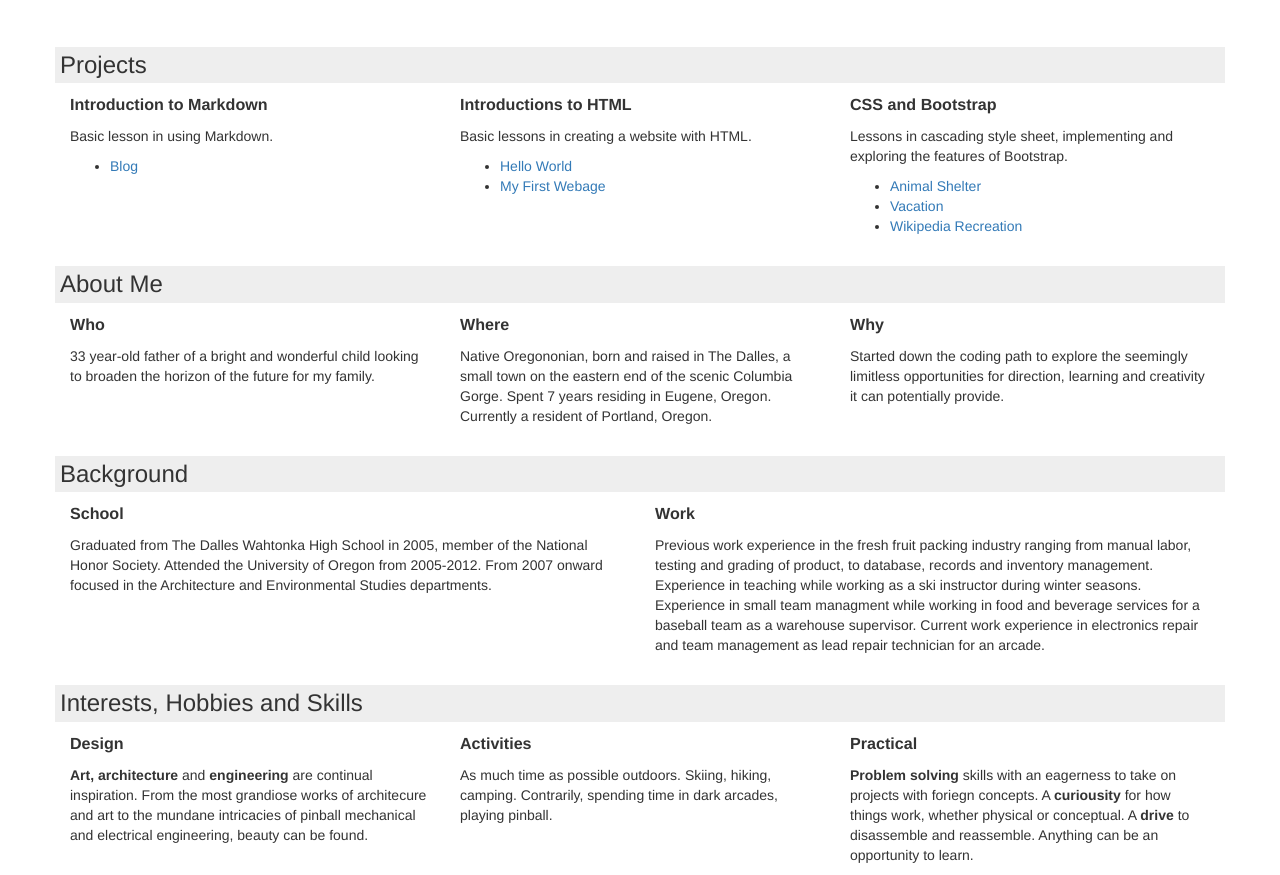
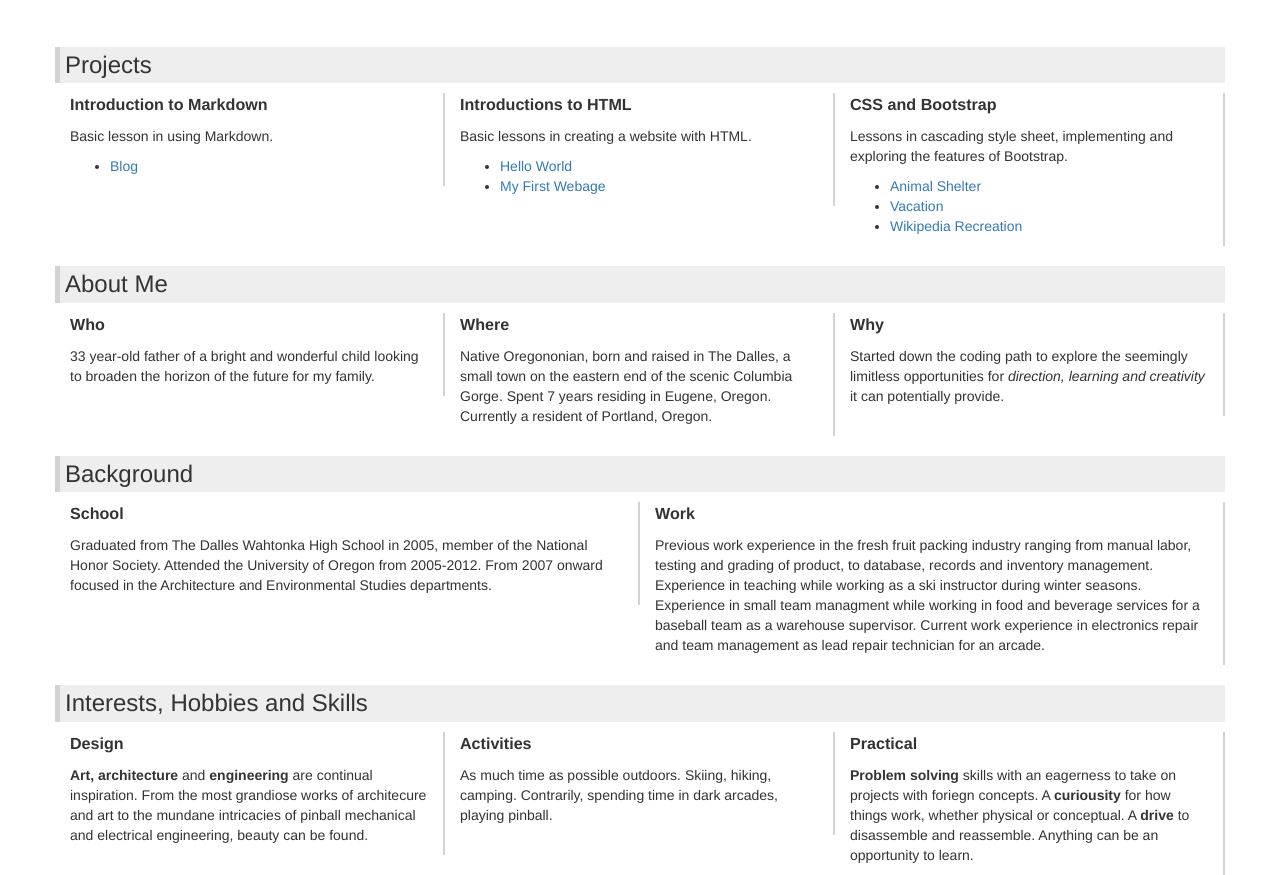
Before and after one commit to JohnNilsOlson/portfolio, a plain HTML site: page index.html in a window 1280 px wide. Shown: the part 223-1098 px from the top of the page. Drawn offline with Linux system fonts and the light colour scheme.

Commit message:
add css styling to h3, columns.

```diff
--- a/css/styles.css
+++ b/css/styles.css
@@ -19,12 +19,13 @@ img {
 h3 {
   background-color:#eeeeee;
   padding: 5px;
+  border-left-width: 5px;
+  border-left-style: solid;
+  border-left-color: lightgray;
 }
 
-.col {
-  border: 2px;
+.col-border {
+  border-right-style: solid;
+  border-right-width: 2px;
+  border-right-color:lightgray;
 }
-
-em {
-  font-weight: bold;
-}
--- a/index.html
+++ b/index.html
@@ -16,14 +16,14 @@
       <div class="container">
         <div class="row">
           <h3>Projects</h3>
-          <div class="col-md-4">
+          <div class="col-md-4 col-border">
             <p>Introduction to Markdown</p>
             <p>Basic lesson in using Markdown.</p>
               <ul>
                 <li><a href="https://github.com/JohnNilsOlson/blog.git">Blog</a></li>
               </ul>
           </div>
-          <div  class="col-md-4">
+          <div  class="col-md-4 col-border">
             <p>Introductions to HTML</p>
             <p>Basic lessons in creating a website with HTML.</p>
               <ul>
@@ -31,7 +31,7 @@
                 <li><a href="https://github.com/JohnNilsOlson/my-first-webpage.git">My First Webage</a></li>
               </ul>
           </div>
-          <div class="col-md-4">
+          <div class="col-md-4 col-border">
             <p>CSS and Bootstrap</p>
             <p>Lessons in cascading style sheet, implementing and exploring the features of Bootstrap.
               <ul>
@@ -46,28 +46,28 @@
       <div class="container">
         <div class="row">
           <h3>About Me</h3>
-            <div class="col-md-4">
+            <div class="col-md-4 col-border">
               <p>Who</p>
               <p>33 year-old father of a bright and wonderful child looking to broaden the horizon of the future for my family.</p>
             </div>
-            <div class="col-md-4">
+            <div class="col-md-4 col-border">
               <p>Where</p>
               <p>Native Oregononian, born and raised in The Dalles, a small town on the eastern end of the scenic Columbia Gorge. Spent 7 years residing in Eugene, Oregon.  Currently a resident of Portland, Oregon.</p>
             </div>
-            <div class="col-md-4">
-              <p>Why</p>
-              <p>Started down the coding path to explore the seemingly limitless opportunities for direction, learning and creativity it can potentially provide.</p>
+            <div class="col-md-4 col-border">
+                <p>Why</p>
+                <p>Started down the coding path to explore the seemingly limitless opportunities for <em>direction, learning and creativity</em> it can potentially provide.</p>
             </div>
         </div>
       </div>
       <div class="container">
         <div class="row">
           <h3>Background</h3>
-          <div class="col-md-6">
+          <div class="col-md-6 col-border">
             <p>School</p>
             <p>Graduated from The Dalles Wahtonka High School in 2005, member of the National Honor Society.  Attended the University of Oregon from 2005-2012. From 2007 onward focused in the Architecture and Environmental Studies departments.</p>
           </div>
-          <div class="col-md-6">
+          <div class="col-md-6 col-border">
             <p>Work</p>
             <p>Previous work experience in the fresh fruit packing industry ranging from manual labor, testing and grading of product, to database, records and inventory management. Experience in teaching while working as a ski instructor during winter seasons. Experience in small team managment while working in food and beverage services for a baseball team as a warehouse supervisor.  Current work experience in electronics repair and team management as lead repair technician for an arcade.</p>
           </div>
@@ -76,15 +76,15 @@
       <div class="container">
         <div class="row">
           <h3>Interests, Hobbies and Skills</h3>
-          <div class="col-md-4">
+          <div class="col-md-4 col-border">
             <p>Design</p>
             <p> <strong>Art, architecture</strong> and <strong>engineering</strong> are continual inspiration.  From the most grandiose works of architecure and art to the mundane intricacies of pinball mechanical and electrical engineering, beauty can be found.</p>
           </div>
-          <div class="col-md-4">
+          <div class="col-md-4 col-border">
             <p>Activities</p>
             <p>As much time as possible outdoors.  Skiing, hiking, camping.  Contrarily, spending time in dark arcades, playing pinball.</p>
           </div>
-          <div class="col-md-4">
+          <div class="col-md-4 col-border">
             <p>Practical</p>
             <p><strong>Problem solving</strong> skills with an eagerness to take on projects with foriegn concepts. A <strong>curiousity</strong> for how things work, whether physical or conceptual.  A <strong>drive</strong> to disassemble and reassemble. Anything can be an opportunity to learn.</p>
           </div>
```
